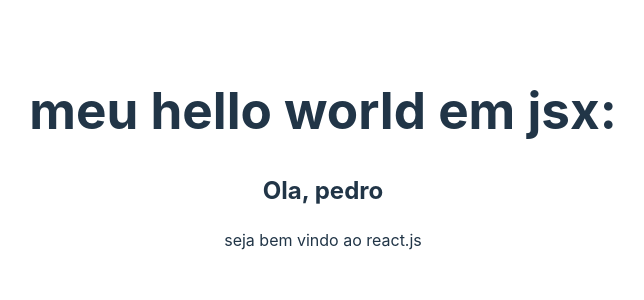
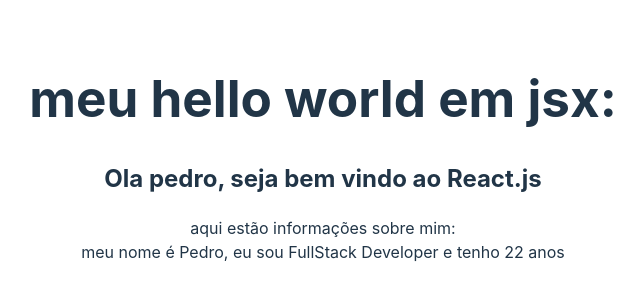
Before and after one commit to PedroSampaio11/aulas_react, a React (Vite) app in the folder 2_Fundamentos/fundamentos/: page / in a window 1280 px wide. Shown: the part 242-542 px from the top of the page, without its empty margins (317-961 px from the left). Built offline with nearby package versions, Linux system fonts and the light colour scheme.

Commit message:
template expressions add

```diff
--- a/2_Fundamentos/fundamentos/src/App.jsx
+++ b/2_Fundamentos/fundamentos/src/App.jsx
@@ -1,13 +1,17 @@
 /** @format */
 
 import "./App.css";
+// import first component
 import FirstComponent from "./components/FIrstComponent";
+// import template expression
+import TemplateExpression from "./components/TemplateExpression";
 
 function App() {
   return (
     <div className="App">
       <h1> meu hello world em jsx: </h1>
       <FirstComponent />
+      <TemplateExpression />
     </div>
   );
 }
--- a/2_Fundamentos/fundamentos/src/components/FIrstComponent.jsx
+++ b/2_Fundamentos/fundamentos/src/components/FIrstComponent.jsx
@@ -2,8 +2,7 @@ const FirstComponent = () => {
   const name = "pedro"
   return(
     <div>
-      <h2 className="tests"> Ola, {name} </h2>
-      <p> seja bem vindo ao react.js </p>
+      <h2 className="tests"> Ola {name}, seja bem vindo ao React.js</h2>
     </div>
   )
 }
--- /dev/null
+++ b/2_Fundamentos/fundamentos/src/components/TemplateExpression.jsx
@@ -0,0 +1,19 @@
+// template expression
+const TemplateExpression = () => {
+  const data = {
+    name: 'Pedro',
+    job: 'FullStack Developer',
+    age: 22
+  }
+  return (
+    <>
+      <p>
+        aqui estão informações sobre mim: <br />
+        meu nome é {data.name},
+        eu sou {data.job} e tenho {data.age} anos
+      </p>
+    </>
+  )
+}
+
+export default TemplateExpression
```
